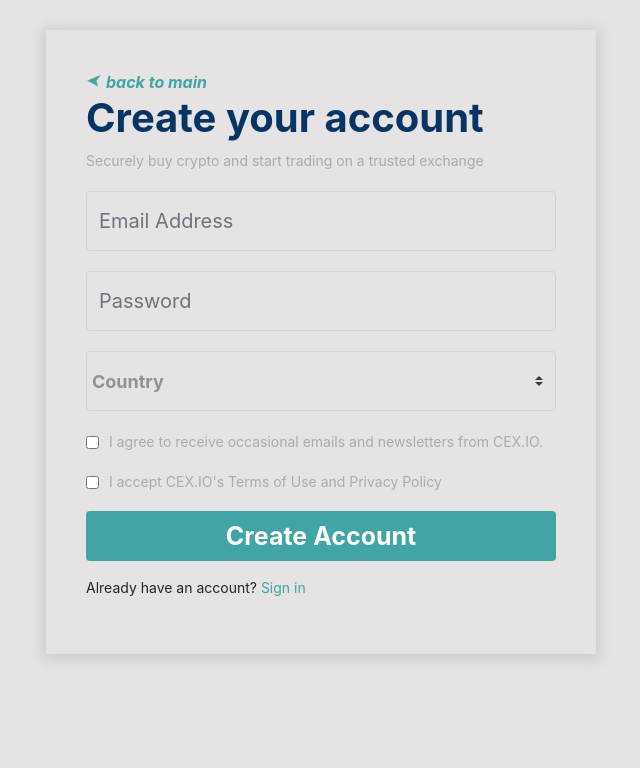
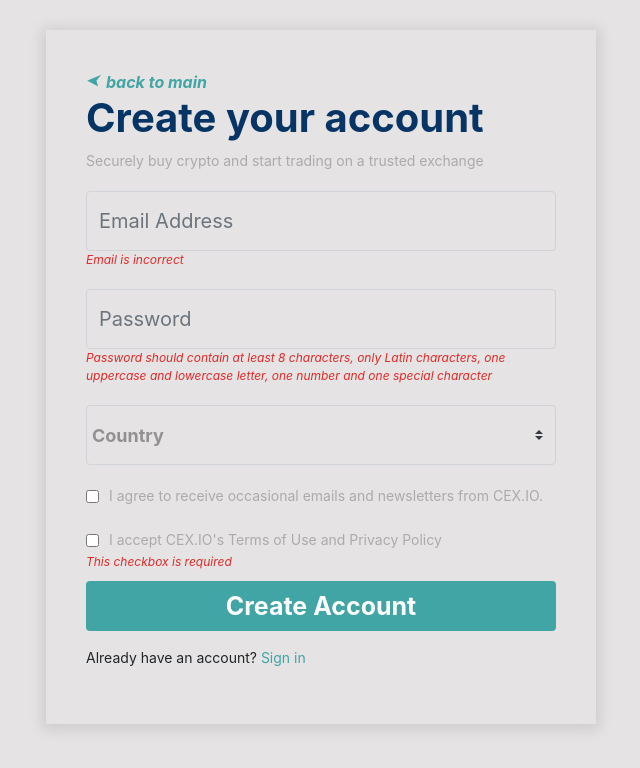
Before and after one commit to emilJS777/crypto-frontend.vue, a Vue app: page /register in a window 1280 px wide. Shown: the top 768 px of the page, without its empty margins (319-959 px from the left). Built offline with nearby package versions, Linux system fonts and the light colour scheme.

Commit message:
auch changes

```diff
--- a/src/components/Guest/auth/login/index.vue
+++ b/src/components/Guest/auth/login/index.vue
@@ -10,9 +10,15 @@
           </div>
           <div class="input_block input_block_login">
             <input type="text" class="form-control" placeholder="Email or username">
+            <span class="text_small">
+              Email is incorrect
+            </span>
           </div>
           <div class="input_block input_block_password">
             <input type="text" class="form-control" placeholder="Password">
+            <span class="text_small">
+              Password is required
+            </span>
           </div>
           <div class="input_block">
             <router-link to="/reset-password">Forgot your password?</router-link>
@@ -80,12 +86,17 @@ export default {
 }
 .input_block{
   margin-top: 20px;
+}
+
+.input_block > input{
+  font-size: 20px;
   height: 60px;
+  background-color: initial;
 }
-.input_block > input{
-  height: 100%;
-  font-size: 20px;
-  background-color: initial;
+.input_block > span{
+  margin-bottom: 120px;
+  color: #e22929;
+  font-style: italic;
 }
 .auth_form > .input_block > a{
   text-decoration: underline !important;
--- a/src/components/Guest/auth/register/index.vue
+++ b/src/components/Guest/auth/register/index.vue
@@ -10,9 +10,15 @@
           </div>
           <div class="input_block input_block_login">
             <input type="text" class="form-control" placeholder="Email Address">
+            <span>
+              Email is incorrect
+            </span>
           </div>
           <div class="input_block input_block_password">
             <input type="text" class="form-control" placeholder="Password">
+            <span class="text_small">
+              Password should contain at least 8 characters, only Latin characters, one uppercase and lowercase letter, one number and one special character
+            </span>
           </div>
           <div class="input_block input_block_select">
             <select class="custom-select">
@@ -23,11 +29,14 @@
           </div>
           <div class="input_block input_block_checkbox">
             <input type="checkbox" class="">
-            <span class="text_greey">I agree to receive occasional emails and newsletters from CEX.IO.</span>
+            <p class="text_greey">I agree to receive occasional emails and newsletters from CEX.IO.</p>
           </div>
           <div class="input_block input_block_checkbox">
             <input type="checkbox" class="">
-            <span class="text_greey">I accept CEX.IO's Terms of Use and Privacy Policy</span>
+            <p class="text_greey">I accept CEX.IO's Terms of Use and Privacy Policy</p>
+            <span class="text_small">
+              This checkbox is required
+            </span>
           </div>
           <button class="btn btn_blue">Create Account</button>
           <div>
@@ -83,10 +92,10 @@ export default {
 }
 .input_block{
   margin-top: 20px;
+
+}
+.input_block > *{
   height: 60px;
-}
-.input_block > input{
-  height: 100%;
   font-size: 20px;
   background-color: initial;
 }
@@ -103,7 +112,6 @@ export default {
 }
 .input_block_select > select{
   width: 100%;
-  height: 100%;
   background-color: initial;
   border: 1px solid #ced4da;
   font-size: 18px;
@@ -120,12 +128,19 @@ export default {
   margin-right: 10px;
 }
 .input_block_checkbox{
-  height: 15px;
-  margin-bottom: 25px;
+  margin-bottom: 10px;
 }
-.input_block_checkbox > span{
+.input_block_checkbox > p{
   font-size: 14px;
   vertical-align: top;
+  margin: 0;
+}
+.input_block > span{
+  color: #e22929;
+  font-style: italic;
+  font-size: 12px;
+  display: block;
+  height: initial;
 }
 p{
   font-size: 14px;
--- a/src/components/Guest/auth/reset-password/index.vue
+++ b/src/components/Guest/auth/reset-password/index.vue
@@ -10,6 +10,9 @@
           </div>
           <div class="input_block input_block_login">
             <input type="text" class="form-control" placeholder="Email Address">
+            <span class="text_small">
+              Email is incorrect
+            </span>
           </div>
           <button class="btn btn_blue">Submit</button>
         </form>
@@ -76,6 +79,13 @@ export default {
   font-size: 20px;
   background-color: initial;
 }
+.input_block > span{
+  color: #e22929;
+  font-style: italic;
+  font-size: 12px;
+  display: block;
+  height: initial;
+}
 .auth_form > .input_block > a{
   text-decoration: underline !important;
   color: #42a5a5;
@@ -103,4 +113,5 @@ export default {
   border-radius: 5px;
   border: 1px solid #acaaaa;
 }
+
 </style>
```
